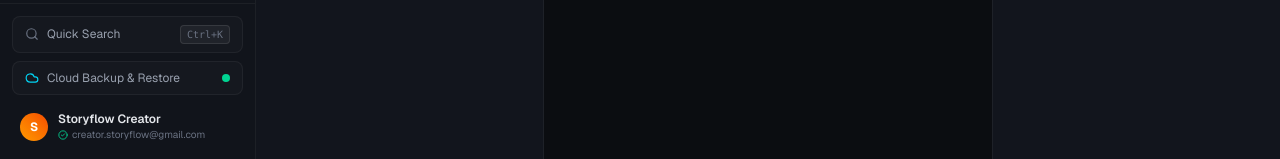
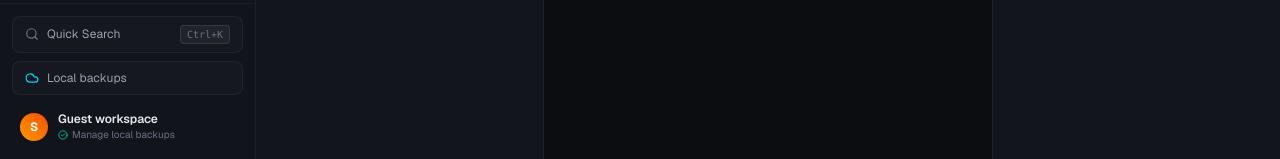
Before and after one commit to Rasajz/https-github.com-YourUsername-StoryFlow, a Next.js app: page / in a window 1280 px wide. Shown: the part 638-797 px from the top of the page. Built offline with nearby package versions, Linux system fonts and the light colour scheme.

Commit message:
Show the actual first-visit account and backup state

```diff
--- a/src/components/shell/Sidebar.tsx
+++ b/src/components/shell/Sidebar.tsx
@@ -137,9 +137,9 @@ export const Sidebar: React.FC = () => {
           >
             <div className="flex items-center gap-2">
               <Cloud className="w-3.5 h-3.5 text-cyan-400" />
-              <span>Cloud Backup & Restore</span>
+              <span>Local backups</span>
             </div>
-            <span className="w-2 h-2 rounded-full bg-emerald-400" title="Connected" />
+
           </button>
 
           {/* User Profile */}
@@ -153,11 +153,11 @@ export const Sidebar: React.FC = () => {
             </div>
             <div className="truncate flex-1">
               <span className="block text-xs font-semibold text-gray-200 truncate">
-                {googleUser ? googleUser.name : 'Storyflow Creator'}
+                {googleUser ? googleUser.name : 'Guest workspace'}
               </span>
               <span className="block text-[10px] text-gray-500 truncate flex items-center gap-1">
                 <CheckCircle2 className="w-2.5 h-2.5 text-emerald-400 inline" />
-                {googleUser ? googleUser.email : 'creator.storyflow@gmail.com'}
+                {googleUser ? googleUser.email : 'Manage local backups'}
               </span>
             </div>
           </button>
```
